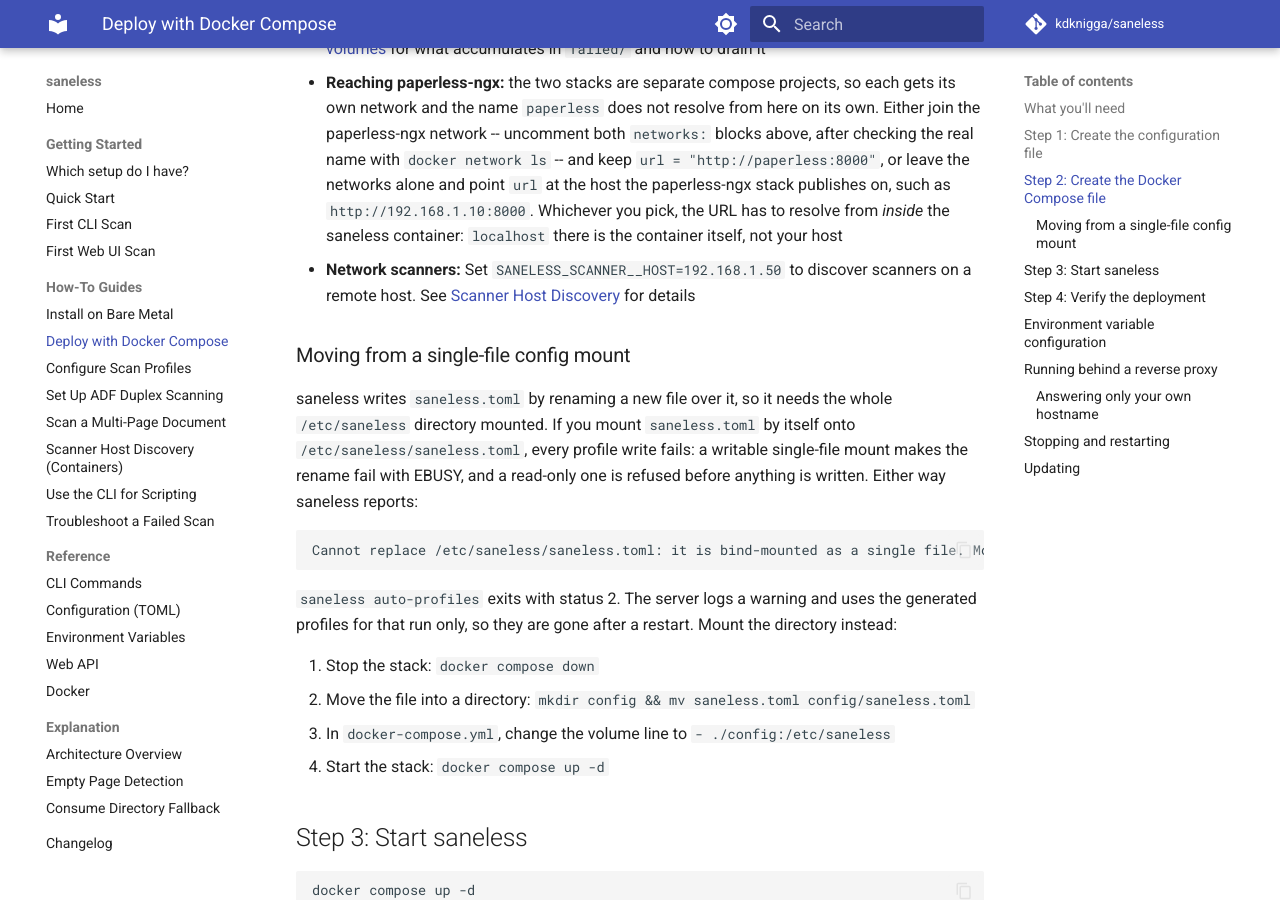
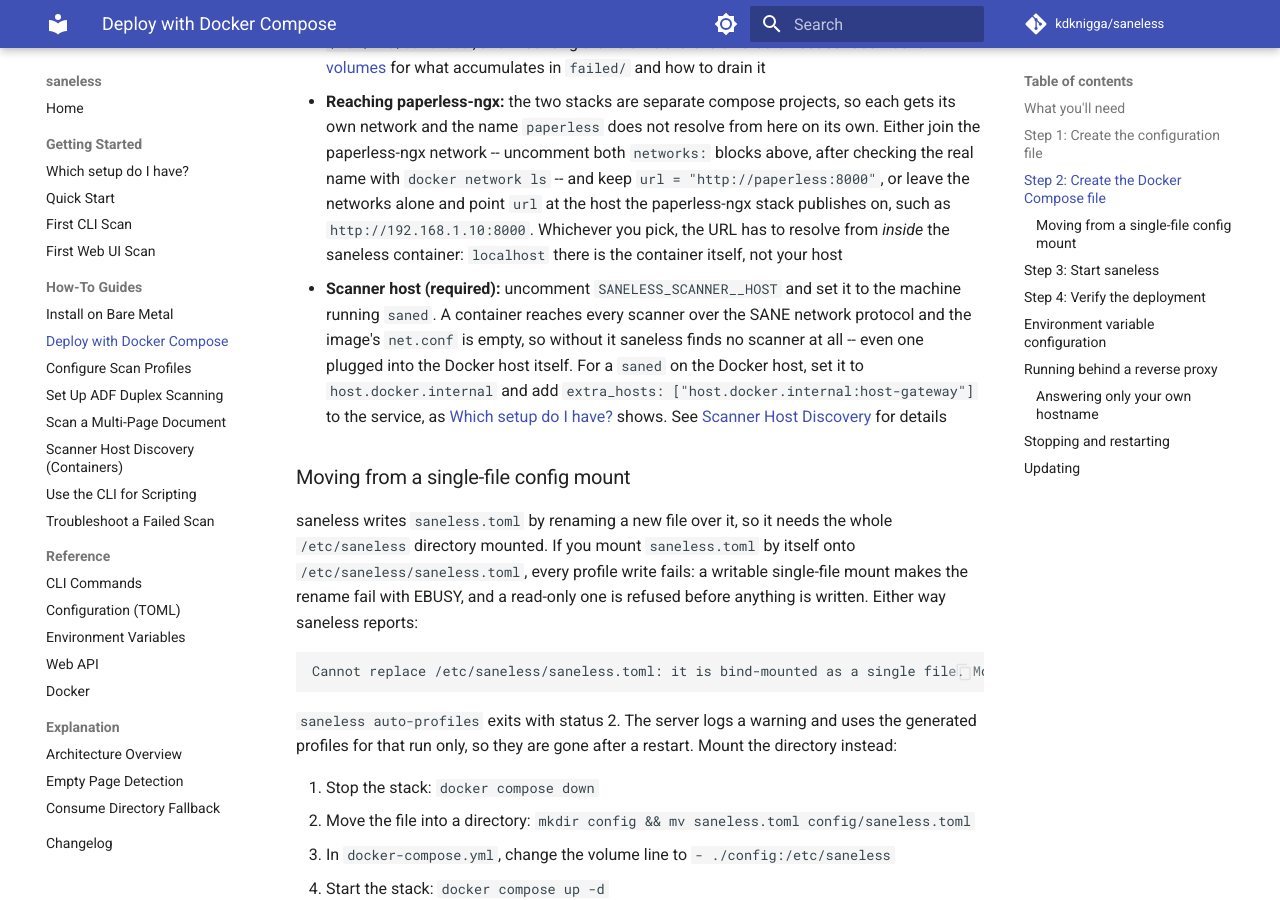
Before and after one commit to kdknigga/saneless, an MkDocs documentation site: the page built from docs/how-to/deploy-docker-compose.md, in a window 1280 px wide and 900 px high, scrolled down 3715 px. Built offline with MkDocs 1.6.1 and Material for MkDocs 9.7.7, drawn with Linux system fonts in a browser that asks for light colours; comment, search, counter and statistics services are not loaded; some of the changed text lies outside the part shown.

Commit message:
fix(49): WR-02 call SANELESS_SCANNER__HOST required on the compose path
The shipped compose file and the compose guide still framed the
variable as an opt-in for remote scanners, contradicting Quick Start.
Say it is required in every container, how to point it at a saned on
the Docker host, and tell First CLI Scan readers to set it.

Co-Authored-By: Claude Opus 5.5 (1M context) <noreply@anthropic.com>

```diff
--- a/docs/how-to/deploy-docker-compose.md
+++ b/docs/how-to/deploy-docker-compose.md
@@ -79,7 +79,8 @@ services:
       - TZ=America/Chicago
       # The paperless URL and token are NOT set here on purpose: anything set
       # here overrides saneless.toml silently. See below.
-      # Uncomment for network scanners:
+      # Required: uncomment and set to the machine running saned, even when
+      # that is this Docker host. See "Scanner host" below.
       # - SANELESS_SCANNER__HOST=192.168.1.50
     restart: unless-stopped
     # Time for a stopped scan's pages to be copied into failed/ before Docker
@@ -114,7 +115,7 @@ Key details:
 - **Config mount:** `./config:/etc/saneless` -- a read-write directory mount. saneless replaces `saneless.toml` atomically (it writes a temp file in the same directory, then renames it over the original). A single-file bind mount makes that rename fail with EBUSY; see [Moving from a single-file config mount](#moving-from-a-single-file-config-mount)
 - **Data volume:** `saneless-data:/var/lib/saneless` is required, not optional. It holds the job database and the `failed/` directory, where saneless preserves any scan it could not deliver to paperless-ngx. The image sets `XDG_STATE_HOME=/var/lib`, so its defaults put the job database, `failed/` and the log of one-shot commands such as `saneless jobs` under `/var/lib/saneless`, and mounting the volume there is all that is needed. See [Docker volumes](../reference/docker.md#volumes) for what accumulates in `failed/` and how to drain it
 - **Reaching paperless-ngx:** the two stacks are separate compose projects, so each gets its own network and the name `paperless` does not resolve from here on its own. Either join the paperless-ngx network -- uncomment both `networks:` blocks above, after checking the real name with `docker network ls` -- and keep `url = "http://paperless:8000"`, or leave the networks alone and point `url` at the host the paperless-ngx stack publishes on, such as `http://192.168.1.10:8000`. Whichever you pick, the URL has to resolve from *inside* the saneless container: `localhost` there is the container itself, not your host
-- **Network scanners:** Set `SANELESS_SCANNER__HOST=192.168.1.50` to discover scanners on a remote host. See [Scanner Host Discovery](scanner-host-discovery.md) for details
+- **Scanner host (required):** uncomment `SANELESS_SCANNER__HOST` and set it to the machine running `saned`. A container reaches every scanner over the SANE network protocol and the image's `net.conf` is empty, so without it saneless finds no scanner at all -- even one plugged into the Docker host itself. For a `saned` on the Docker host, set it to `host.docker.internal` and add `extra_hosts: ["host.docker.internal:host-gateway"]` to the service, as [Which setup do I have?](../getting-started/which-setup.md) shows. See [Scanner Host Discovery](scanner-host-discovery.md) for details
 
 ### Moving from a single-file config mount
 
```
Also changed, not shown: docker-compose.yml (+6 -1 lines), docs/getting-started/first-cli-scan.md (+4 -2 lines).
